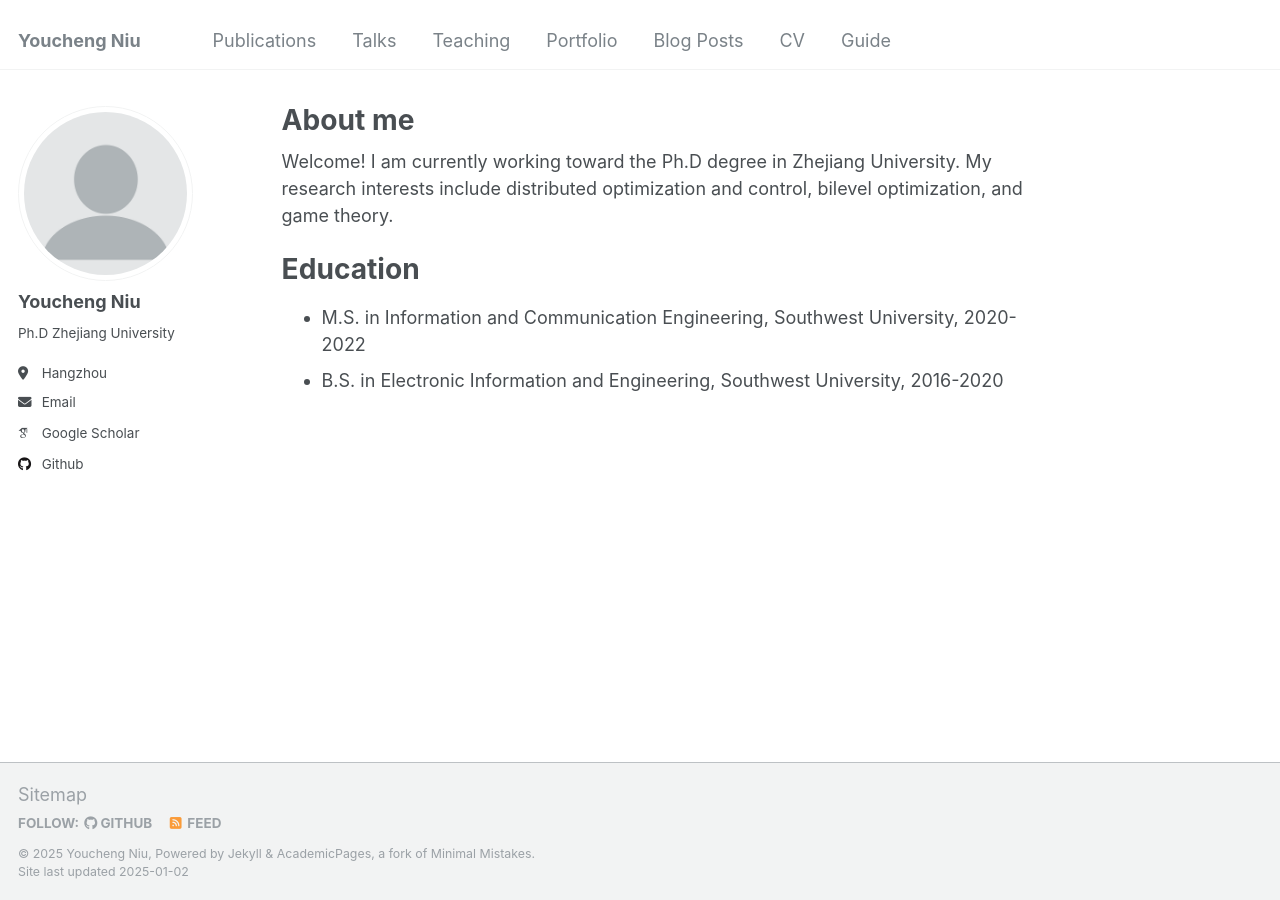
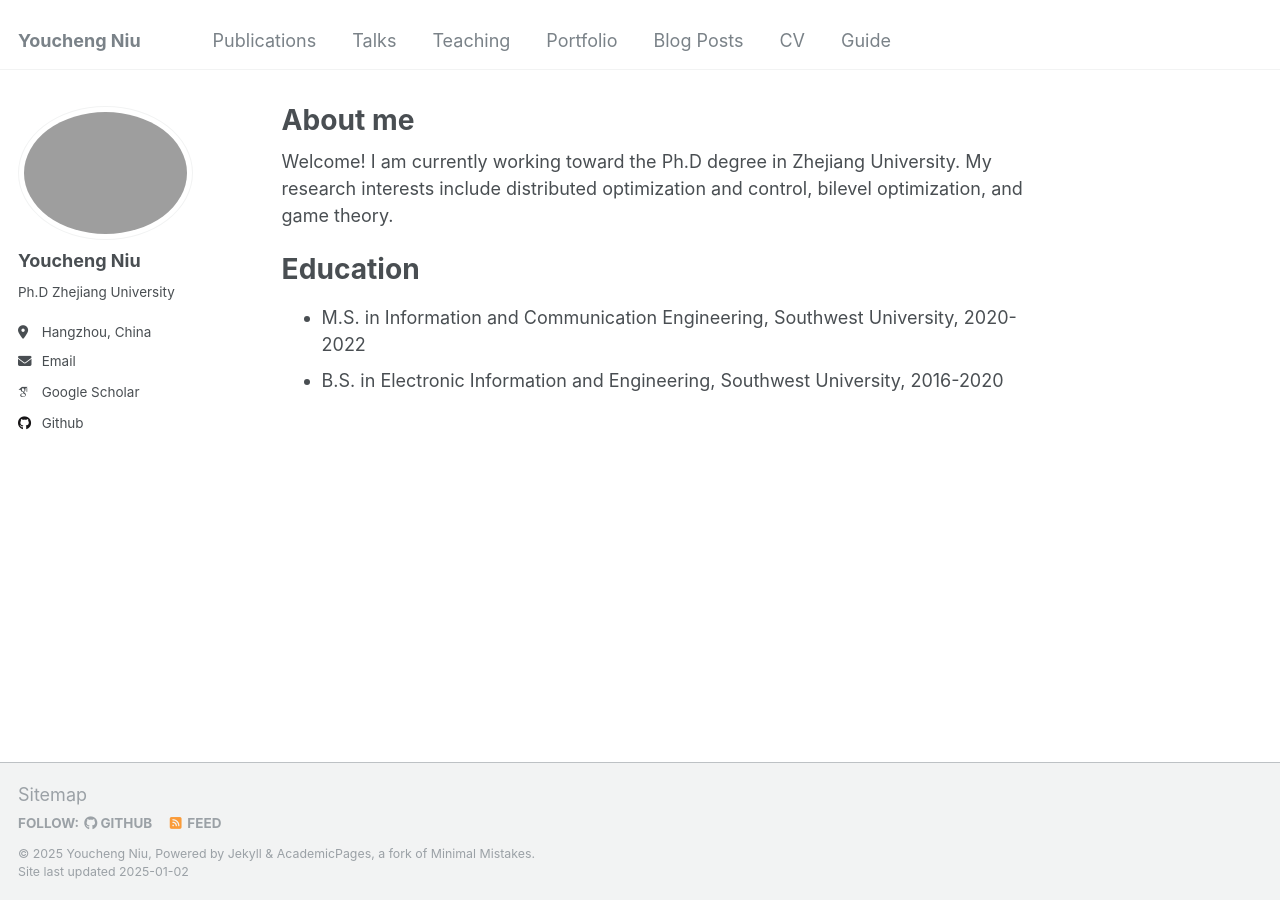
Before and after one commit to ycniu666/ycniu666.github.io, a Jekyll site: the page built from _pages/about.md, in a window 1280 px wide. Built offline with Jekyll 4.4.1, drawn with Linux system fonts in a browser that asks for light colours; some web fonts are replaced.

Commit message:
Update _config.yml

```diff
--- a/_config.yml
+++ b/_config.yml
@@ -21,11 +21,11 @@ repository               : "ycniu666/ycniu666.github.io"
 #               Additional customization can be done by editing /_includes/author-profile.html
 author:
   # Biographic information
-  avatar           : "profile.png"
+  avatar           : "NYC.jpg"
   name             : "Youcheng Niu"
   # pronouns         : # example: "she/her"
   bio              : "Ph.D Zhejiang University"
-  location         : "Hangzhou"
+  location         : "Hangzhou, China"
   # employer         :
   uri              : # URL
   email            : "ycniu@zju.edu.cn"
```
